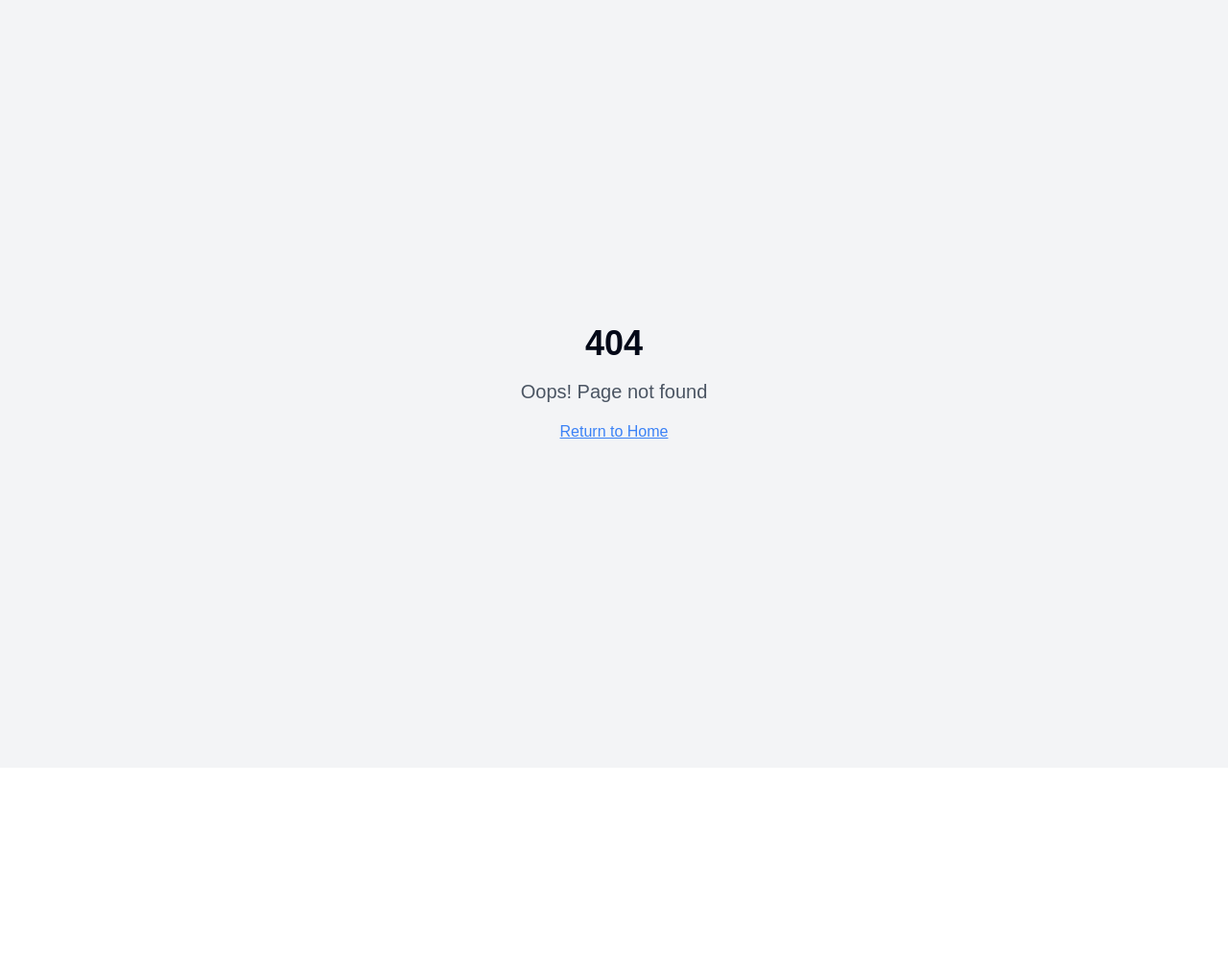
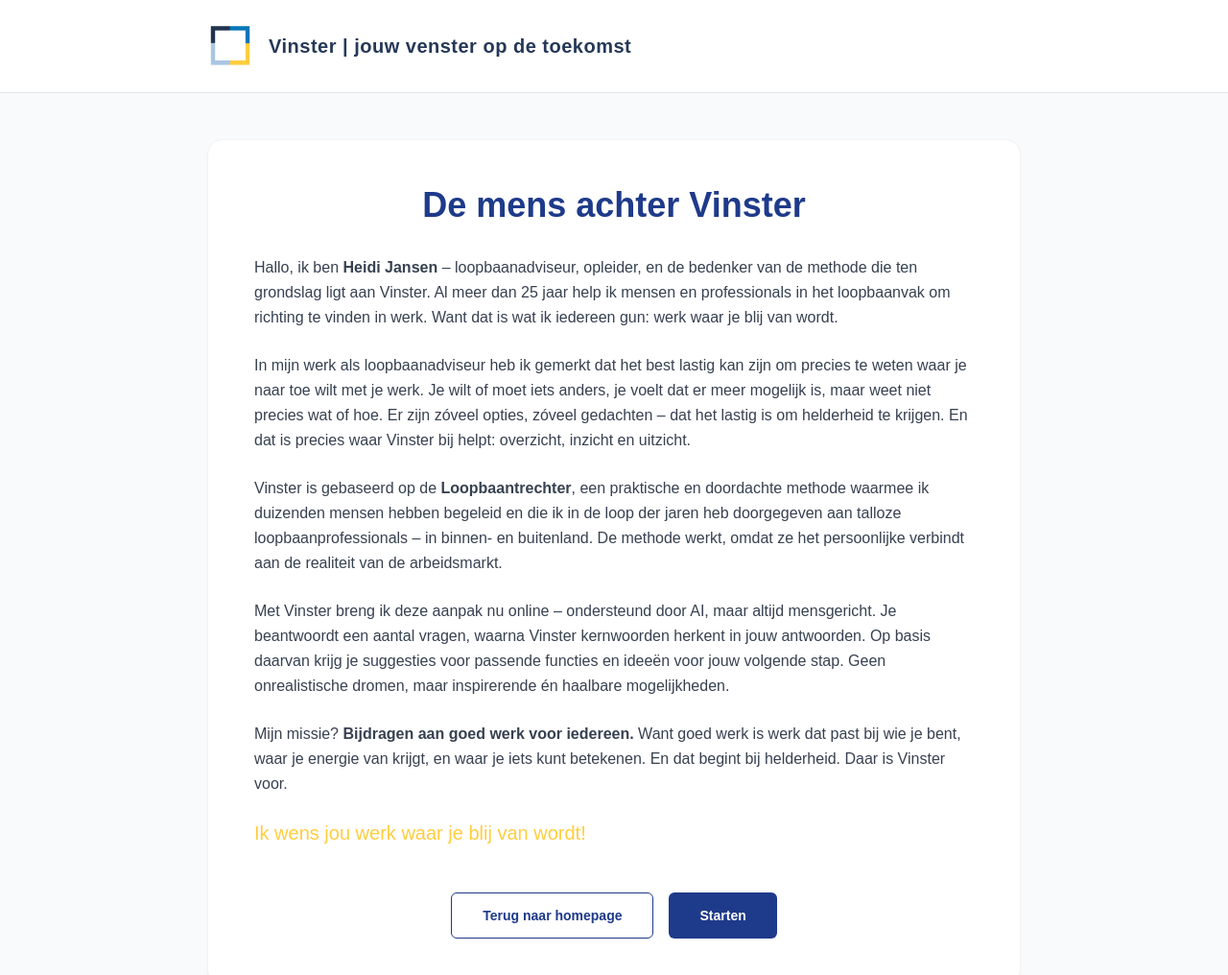
Before and after one commit to beterzo/vinster-version-1, a React (Vite) app: page /de-mens-achter-vinster in a window 1280 px wide. Before the commit this address had no page. Shown: the top 1016 px of the page at 96% size. Before the commit the page ends 800 px from the top, so only its background shows below. Built offline with nearby package versions, Linux system fonts and the light colour scheme; the HTML template or start-up script is replaced by a standard one; a web font is replaced by a local one.

Commit message:
Add "De mens achter Vinster" page
- Add a button to the landing page that links to a new page with information about Heidi Jansen.
- Create a new page with the provided text and navigation buttons.
- Fix the TypeScript error in Dashboard.tsx.

```diff
--- a/src/App.tsx
+++ b/src/App.tsx
@@ -1,4 +1,3 @@
-
 import { Toaster } from "@/components/ui/toaster";
 import { Toaster as Sonner } from "@/components/ui/sonner";
 import { TooltipProvider } from "@/components/ui/tooltip";
@@ -11,6 +10,7 @@ import LoginPage from "./pages/LoginPage";
 import SignupPage from "./pages/SignupPage";
 import NotFound from "./pages/NotFound";
 import PaymentRequired from "./pages/PaymentRequired";
+import DeMensAchterVinster from "./pages/DeMensAchterVinster";
 import EnthousiasmeIntro from "./pages/EnthousiasmeIntro";
 import EnthousiasmeStep1 from "./pages/EnthousiasmeStep1";
 import EnthousiasmeStep2 from "./pages/EnthousiasmeStep2";
@@ -45,6 +45,7 @@ const App = () => (
           <Route path="/login" element={<LoginPage />} />
           <Route path="/signup" element={<SignupPage />} />
           <Route path="/payment-required" element={<PaymentRequired />} />
+          <Route path="/de-mens-achter-vinster" element={<DeMensAchterVinster />} />
 
           {/* Protected routes */}
           <Route
--- a/src/components/Dashboard.tsx
+++ b/src/components/Dashboard.tsx
@@ -1,3 +1,4 @@
+
 import { useAuth } from '@/hooks/useAuth';
 import { useEnthousiasmeResponses } from '@/hooks/useEnthousiasmeResponses';
 import { useWensberoepenResponses } from '@/hooks/useWensberoepenResponses';
--- a/src/components/HeroSection.tsx
+++ b/src/components/HeroSection.tsx
@@ -16,7 +16,7 @@ const HeroSection = () => {
       </div>
 
       <div className="relative z-10 max-w-[1440px] mx-auto px-6">
-        {/* Header with Logo and Login Button */}
+        {/* Header with Logo and Buttons */}
         <div className="py-6 flex items-center justify-between">
           <div className="flex items-center space-x-4">
             <img src="/lovable-uploads/2e668999-7dcb-4ce4-b077-05e65938fe2e.png" alt="Vinster Logo" className="h-12 w-auto" />
@@ -24,9 +24,18 @@ const HeroSection = () => {
             color: '#253857'
           }}>Vinster | jouw venster op de toekomst</span>
           </div>
-          <Button onClick={() => navigate('/login')} className="bg-white hover:bg-gray-100 text-blue-900 font-semibold px-6 py-3 rounded-full border border-gray-200 shadow-sm transition-all duration-200">
-            Inloggen
-          </Button>
+          <div className="flex items-center space-x-4">
+            <Button
+              onClick={() => navigate('/de-mens-achter-vinster')}
+              variant="outline"
+              className="bg-transparent hover:bg-white hover:bg-opacity-10 text-white font-semibold px-6 py-3 rounded-full border-2 border-white transition-all duration-200"
+            >
+              De mens achter Vinster
+            </Button>
+            <Button onClick={() => navigate('/login')} className="bg-white hover:bg-gray-100 text-blue-900 font-semibold px-6 py-3 rounded-full border border-gray-200 shadow-sm transition-all duration-200">
+              Inloggen
+            </Button>
+          </div>
         </div>
 
         {/* Main Hero Content - Changed to flex layout for better left alignment */}
--- /dev/null
+++ b/src/pages/DeMensAchterVinster.tsx
@@ -0,0 +1,79 @@
+
+import { Button } from "@/components/ui/button";
+import { useNavigate } from "react-router-dom";
+
+const DeMensAchterVinster = () => {
+  const navigate = useNavigate();
+
+  return (
+    <div className="min-h-screen bg-gray-50">
+      {/* Header with Logo */}
+      <div className="bg-white border-b border-gray-200">
+        <div className="max-w-4xl mx-auto px-6 py-6">
+          <div className="flex items-center justify-between">
+            <div className="flex items-center space-x-4">
+              <img src="/lovable-uploads/2e668999-7dcb-4ce4-b077-05e65938fe2e.png" alt="Vinster Logo" className="h-12 w-auto" />
+              <span className="text-xl font-bold tracking-wide" style={{ color: '#253857' }}>
+                Vinster | jouw venster op de toekomst
+              </span>
+            </div>
+          </div>
+        </div>
+      </div>
+
+      {/* Main Content */}
+      <div className="max-w-4xl mx-auto px-6 py-12">
+        <div className="bg-white rounded-2xl shadow-sm border border-gray-100 p-8 md:p-12">
+          <h1 className="text-3xl md:text-4xl font-bold text-blue-900 mb-8 text-center">
+            De mens achter Vinster
+          </h1>
+
+          <div className="prose prose-lg max-w-none text-gray-700 leading-relaxed space-y-6">
+            <p>
+              Hallo, ik ben <strong>Heidi Jansen</strong> – loopbaanadviseur, opleider, en de bedenker van de methode die ten grondslag ligt aan Vinster. Al meer dan 25 jaar help ik mensen en professionals in het loopbaanvak om richting te vinden in werk. Want dat is wat ik iedereen gun: werk waar je blij van wordt.
+            </p>
+
+            <p>
+              In mijn werk als loopbaanadviseur heb ik gemerkt dat het best lastig kan zijn om precies te weten waar je naar toe wilt met je werk. Je wilt of moet iets anders, je voelt dat er meer mogelijk is, maar weet niet precies wat of hoe. Er zijn zóveel opties, zóveel gedachten – dat het lastig is om helderheid te krijgen. En dat is precies waar Vinster bij helpt: overzicht, inzicht en uitzicht.
+            </p>
+
+            <p>
+              Vinster is gebaseerd op de <strong>Loopbaantrechter</strong>, een praktische en doordachte methode waarmee ik duizenden mensen hebben begeleid en die ik in de loop der jaren heb doorgegeven aan talloze loopbaanprofessionals – in binnen- en buitenland. De methode werkt, omdat ze het persoonlijke verbindt aan de realiteit van de arbeidsmarkt.
+            </p>
+
+            <p>
+              Met Vinster breng ik deze aanpak nu online – ondersteund door AI, maar altijd mensgericht. Je beantwoordt een aantal vragen, waarna Vinster kernwoorden herkent in jouw antwoorden. Op basis daarvan krijg je suggesties voor passende functies en ideeën voor jouw volgende stap. Geen onrealistische dromen, maar inspirerende én haalbare mogelijkheden.
+            </p>
+
+            <p>
+              Mijn missie? <strong>Bijdragen aan goed werk voor iedereen.</strong> Want goed werk is werk dat past bij wie je bent, waar je energie van krijgt, en waar je iets kunt betekenen. En dat begint bij helderheid. Daar is Vinster voor.
+            </p>
+
+            <p className="text-xl font-medium" style={{ color: '#FFCD3E' }}>
+              Ik wens jou werk waar je blij van wordt!
+            </p>
+          </div>
+
+          {/* Action Buttons */}
+          <div className="flex flex-col sm:flex-row gap-4 justify-center mt-12">
+            <Button
+              onClick={() => navigate('/')}
+              variant="outline"
+              className="h-12 px-8 border-blue-900 text-blue-900 hover:bg-blue-50 font-semibold"
+            >
+              Terug naar homepage
+            </Button>
+            <Button
+              onClick={() => navigate('/signup')}
+              className="h-12 px-8 bg-blue-900 hover:bg-blue-800 text-white font-semibold"
+            >
+              Starten
+            </Button>
+          </div>
+        </div>
+      </div>
+    </div>
+  );
+};
+
+export default DeMensAchterVinster;
```
